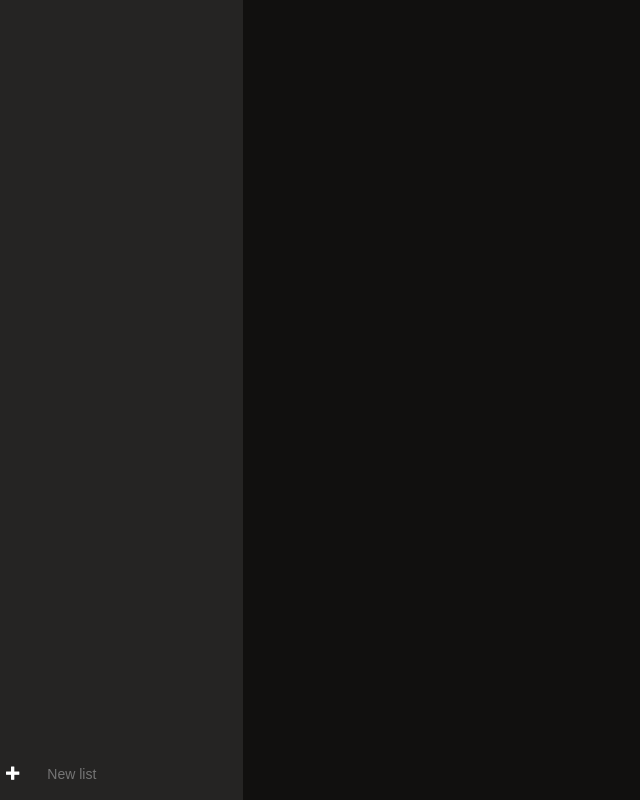
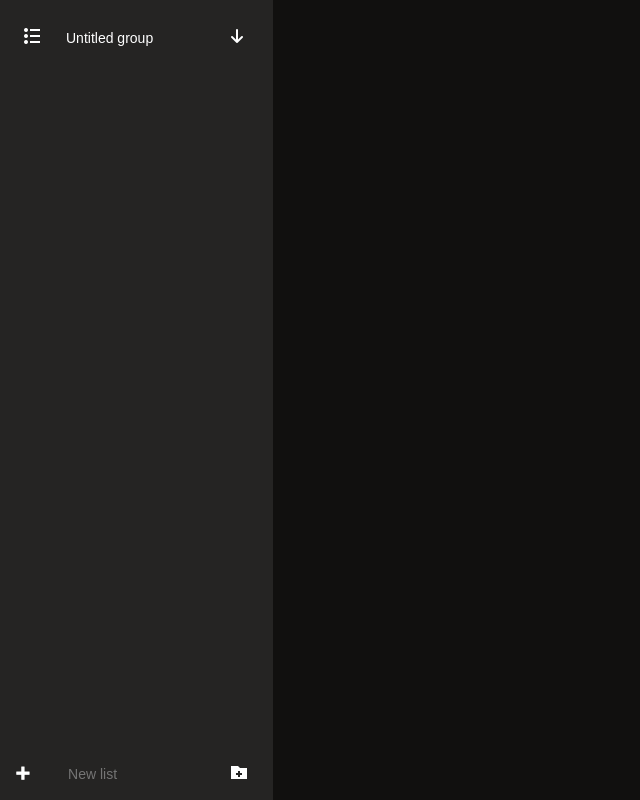
Before and after one commit to vin2410/javascript-training, a website: page Practice-two/src/index.html in a window 1280 px wide. Shown: the whole page, without its empty margins (0-640 px from the left). Drawn offline with Linux system fonts and the light colour scheme.

Commit message:
implement group UI

```diff
--- a/Practice-two/src/index.html
+++ b/Practice-two/src/index.html
@@ -10,11 +10,22 @@
         <main class="container">
             <section class="main-page">
                 <div class="left-column">
+                    <ul>
+                        <li>
+                            <div class="group-item">
+                                <span class="icon icon-list"></span>
+                                <input type="text" class="group" readonly value="Untitled group" />
+                                <span class="icon icon-arrow-down2"></span>
+                                <span class="icon icon-arrow-up2" hidden></span>
+                            </div>
+                        </li>
+                    </ul>
                     <div class="side-bar-addlist">
                         <button>
-                            <span class="icon icon-plus"></span>
+                            <span class="icon icon icon-plus"></span>
                         </button>
                         <input type="text" placeholder="New list" />
+                        <span class="icon icon-folder-plus"></span>
                     </div>
                 </div>
                 <div class="center-column"></div>
--- a/Practice-two/src/style/base/typography.css
+++ b/Practice-two/src/style/base/typography.css
@@ -31,11 +31,11 @@
 /* Generate font icon from iconmoon */
 @font-face {
     font-family: 'icomoon';
-    src: url('../../assets/fonts/icomoon.eot?hr8c1g');
-    src: url('../../assets/fonts/icomoon.eot?hr8c1g#iefix') format('embedded-opentype'),
-        url('../../assets/fonts/icomoon.ttf?hr8c1g') format('truetype'),
-        url('../../assets/fonts/icomoon.woff?hr8c1g') format('woff'),
-        url('../../assets/fonts/icomoon.svg?hr8c1g#icomoon') format('svg');
+    src: url('../../assets/fonts/icomoon.eot?hjnkk');
+    src: url('../../assets/fonts/icomoon.eot?hjnkk#iefix') format('embedded-opentype'),
+        url('../../assets/fonts/icomoon.ttf?hjnkk') format('truetype'),
+        url('../../assets/fonts/icomoon.woff?hjnkk') format('woff'),
+        url('../../assets/fonts/icomoon.svg?hjnkk#icomoon') format('svg');
     font-weight: normal;
     font-style: normal;
     font-display: block;
@@ -43,7 +43,7 @@
 
 [class^='icon-'],
 [class*=' icon-'] {
-    /* use !important to prevent issues with browser extensions that change fonts */
+    /* use !important to prevent issues with browser extensions that change ../../assets/fonts */
     font-family: 'icomoon' !important;
     font-style: normal;
     font-weight: normal;
@@ -62,6 +62,12 @@
 .icon-book:before {
     content: '\e91f';
 }
+.icon-file-play:before {
+    content: '\e929';
+}
+.icon-folder-plus:before {
+    content: '\e931';
+}
 .icon-bin:before {
     content: '\e9ac';
 }
@@ -77,3 +83,9 @@
 .icon-checkmark:before {
     content: '\ea10';
 }
+.icon-arrow-up2:before {
+    content: '\ea3a';
+}
+.icon-arrow-down2:before {
+    content: '\ea3e';
+}
--- a/Practice-two/src/style/layout/left-column.css
+++ b/Practice-two/src/style/layout/left-column.css
@@ -1,12 +1,18 @@
 .left-column {
     background-color: var(--color-bg-secondary);
-    width: 300px;
     height: 100vh;
 }
 
 .side-bar-addlist {
-    display: flex;
+    display: grid;
+    grid-template-columns: 20% auto 20%;
     position: fixed;
     bottom: 0;
     color: var(--color-text-primary);
 }
+
+.group-item {
+    display: flex;
+    align-items: center;
+    padding: 12px 24px;
+}
```
Also changed, not shown: Practice-two/src/assets/fonts/icomoon.ttf, Practice-two/src/assets/fonts/icomoon.woff, 2 other files.
